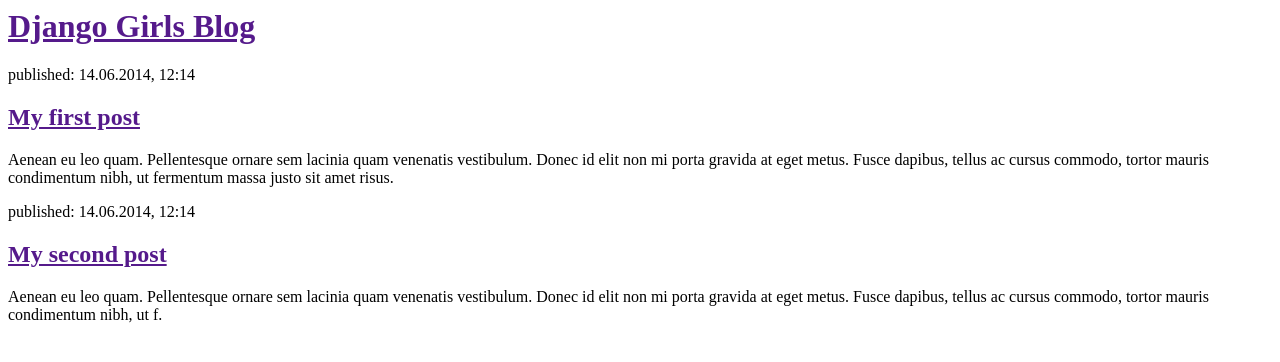
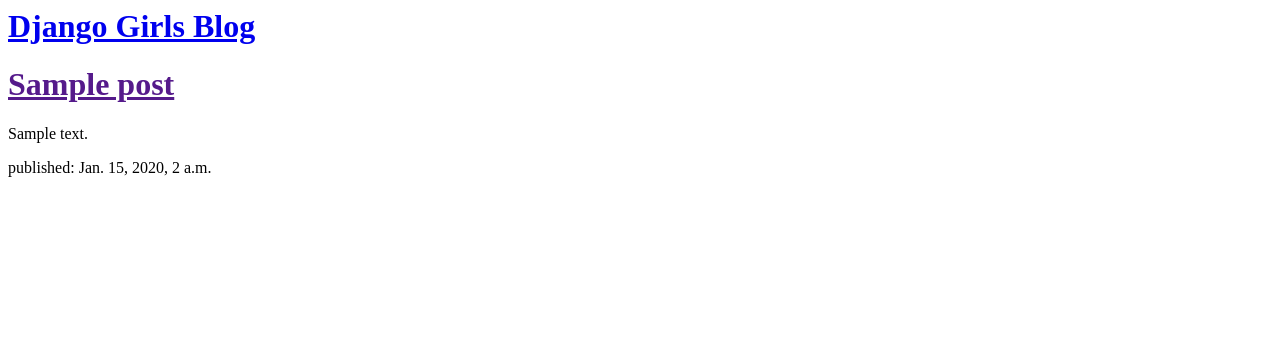
Before and after one commit to pacelliangela/my-first-blog, a Django app: template blog/templates/blog/post_list.html in a window 1280 px wide. Shown: the top 362 px of the page. Run offline with Django 3.2, Linux system fonts and the light colour scheme; the template is opened without the code that fills it: values that come from a table or form of the project are taken from there, others are empty; tables that the repository leaves empty hold one stand-in row (values such as "Sample post").

Commit message:
Modified templates to display posts from database.

```diff
--- a/blog/templates/blog/post_list.html
+++ b/blog/templates/blog/post_list.html
@@ -3,20 +3,16 @@
         <title>Django Girls blog</title>
     </head>
     <body>
-        <div>
-            <h1><a href="">Django Girls Blog</a></h1>
-        </div>
+      <div>
+          <h1><a href="/">Django Girls Blog</a></h1>
+      </div>
 
-        <div>
-            <p>published: 14.06.2014, 12:14</p>
-            <h2><a href="">My first post</a></h2>
-            <p>Aenean eu leo quam. Pellentesque ornare sem lacinia quam venenatis vestibulum. Donec id elit non mi porta gravida at eget metus. Fusce dapibus, tellus ac cursus commodo, tortor mauris condimentum nibh, ut fermentum massa justo sit amet risus.</p>
-        </div>
-
-        <div>
-            <p>published: 14.06.2014, 12:14</p>
-            <h2><a href="">My second post</a></h2>
-            <p>Aenean eu leo quam. Pellentesque ornare sem lacinia quam venenatis vestibulum. Donec id elit non mi porta gravida at eget metus. Fusce dapibus, tellus ac cursus commodo, tortor mauris condimentum nibh, ut f.</p>
-        </div>
+      {% for post in posts %}
+          <div>
+              <h1><a href="">{{ post.title }}</a></h1>
+              <p>{{ post.text|linebreaksbr }}</p>
+              <p>published: {{ post.published_date }}</p>
+          </div>
+      {% endfor %}
     </body>
 </html>
--- a/blog/views.py
+++ b/blog/views.py
@@ -1,5 +1,8 @@
 from django.shortcuts import render
+from django.utils import timezone
+from blog.models import Post
 
 # Create your views here.
 def post_list(request):
-    return render(request, 'blog/post_list.html', {})
+    posts = Post.objects.filter(published_date__lte=timezone.now()).order_by('published_date')
+    return render(request, 'blog/post_list.html', {'posts': posts})
--- a/mysite/settings.py
+++ b/mysite/settings.py
@@ -25,7 +25,7 @@
 # SECURITY WARNING: don't run with debug turned on in production!
 DEBUG = True
 
-ALLOWED_HOSTS = ['127.0.0.1', 'pacelliangela.pythonanywhere.com']
+ALLOWED_HOSTS = ['localhost', '127.0.0.1', 'pacelliangela.pythonanywhere.com']
 
 
 # Application definition
```
Also changed, not shown: blog/templates/migrations/0001_initial.py (renamed from blog/migrations/0001_initial.py), blog/templates/migrations/__init__.py (added).
